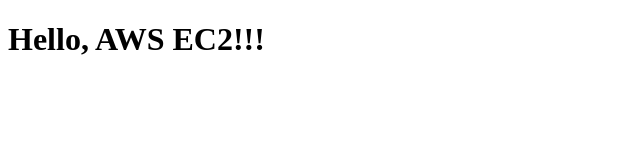
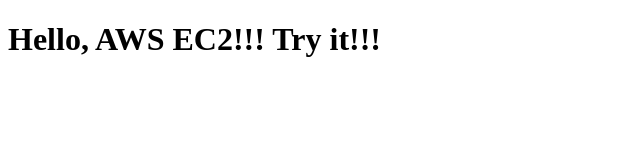
Before and after one commit to Immersionofgame/test, a website: page public/index.html in a window 1280 px wide. Shown: the whole page, without its empty margins (0-640 px from the left). Drawn offline with Linux system fonts and the light colour scheme.

Commit message:
Update index.html

```diff
--- a/public/index.html
+++ b/public/index.html
@@ -6,6 +6,6 @@
     <title>Document</title>
 </head>
 <body>
-    <h1>Hello, AWS EC2!!!</h1>
+    <h1>Hello, AWS EC2!!! Try it!!!</h1>
 </body>
 </html>
```
